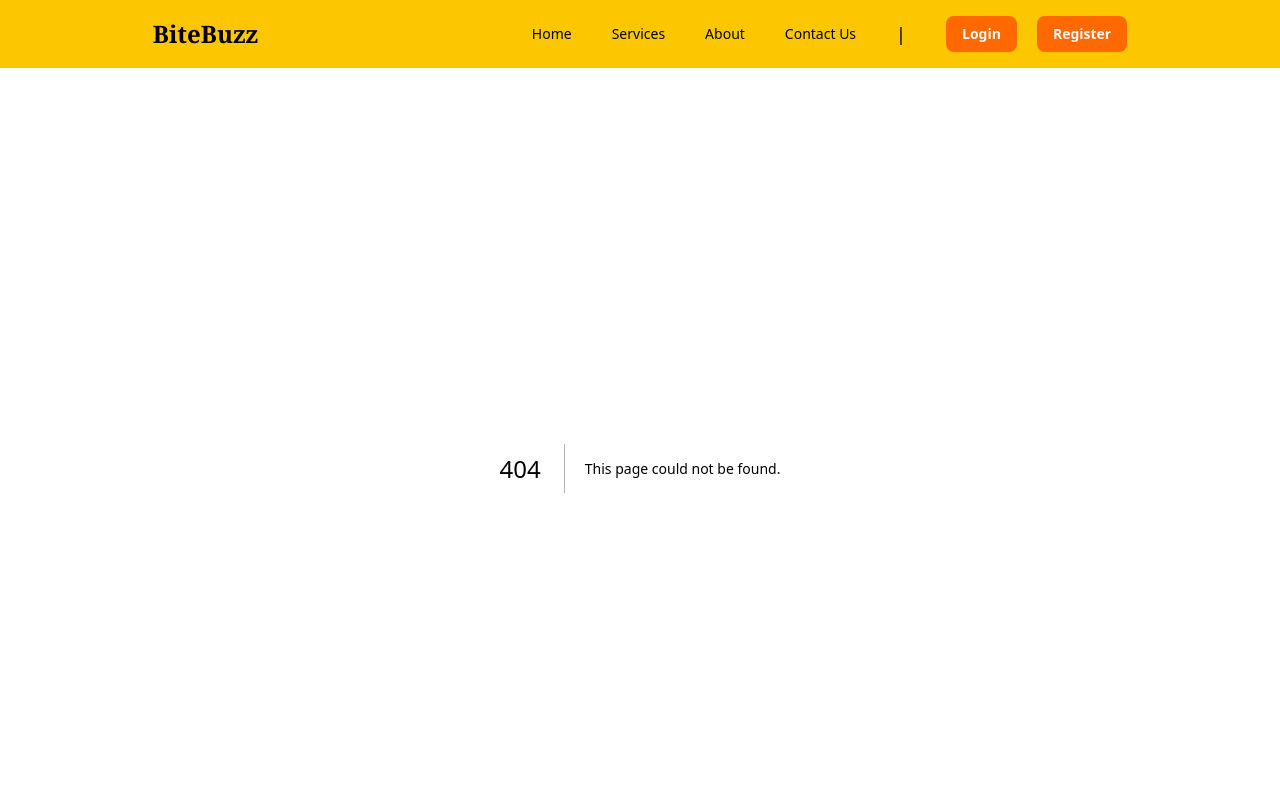
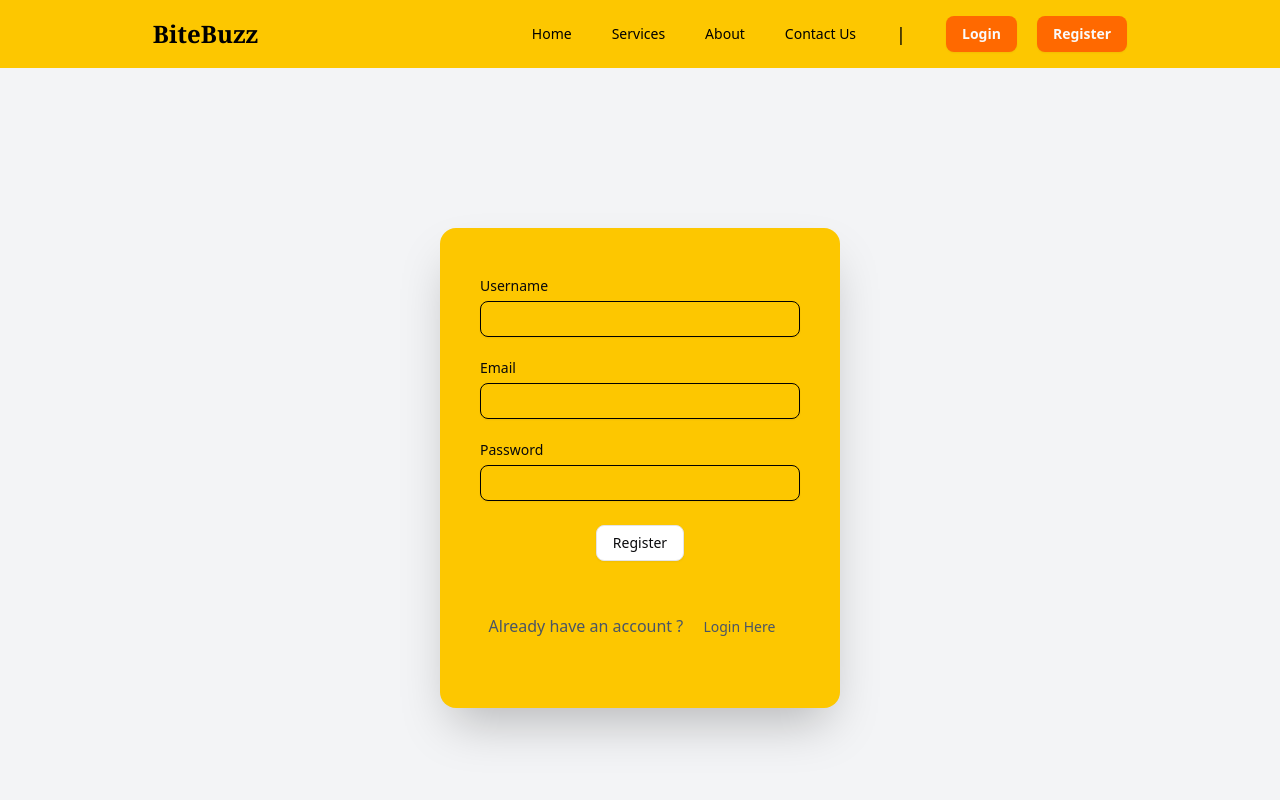
Before and after one commit to anantjain-afk/CateringServices, a Next.js app in the folder catering-services/: page /sign-up in a window 1280 px wide. Before the commit this address had no page. Shown: the top 800 px of the page. Built offline with nearby package versions, Linux system fonts and the light colour scheme; no server answers.

Commit message:
ui of signup done now work with javascript

```diff
--- /dev/null
+++ b/catering-services/app/firebase/config.js
@@ -0,0 +1,22 @@
+
+import { initializeApp,getApps , getApp} from "firebase/app";
+import { getAnalytics } from "firebase/analytics";
+import { getAuth} from 'firebase/auth';
+const firebaseConfig = {
+  apiKey: process.env.NEXT_PUBLIC_FIREBASE_API_KEY ,
+  authDomain:process.env.NEXT_PUBLIC_FIREBASE_AUTH_DOMAIN,
+  projectId: process.env.NEXT_PUBLIC_FIREBASE_PROJECT_ID,
+  storageBucket: process.env.NEXT_PUBLIC_FIREBASE_STORAGE_BUCKET,
+  messagingSenderId:process.env.NEXT_PUBLIC_FIREBASE_MESSAGING_SENDER_ID,
+  appId: process.env.NEXT_PUBLIC_FIREBASE_APP_ID,
+
+};
+
+
+
+
+const app = !getApps().length ? initializeApp(firebaseConfig) : getApp()
+const auth = getAuth(app)
+
+
+export {app,auth}
--- /dev/null
+++ b/catering-services/app/login/page.js
@@ -0,0 +1,9 @@
+import React from 'react'
+
+function login() {
+  return (
+    <div>login</div>
+  )
+}
+
+export default login
--- /dev/null
+++ b/catering-services/app/sign-up/page.js
@@ -0,0 +1,155 @@
+'use client'
+
+import { useState, useEffect } from "react";
+import {useCreateUserWithEmailAndPassword} from 'react-firebase-hooks/auth'
+import {auth} from '@/app/firebase/config'
+import { Input } from "@/components/ui/input";
+import { Button } from "@/components/ui/button";
+import { Label } from "@/components/ui/label"
+
+export default function SignUp() {
+  const [username , setUsername] = useState('')
+  const [email , setEmail] = useState('')
+  const [password , setPassword] = useState('')
+
+
+
+  return (
+    <>
+      <div className="h-[100vh] flex justify-center items-center bg-gray-100">
+          <div className="h-[60vh] w-[50vh] shadow-2xl rounded-2xl bg-yellow-400 flex   flex-col justify-start pt-[4%] gap-6 items-center">
+            <div className="w-[80%] flex flex-col gap-2">
+              <Label>Username</Label>
+              <Input className="border-black" />
+            </div>
+            <div className="w-[80%] flex flex-col gap-2">
+              <Label>Email</Label>
+              <Input className="border-black" />
+            </div>
+            <div className="w-[80%] flex flex-col gap-2">
+              <Label>Password</Label>
+              <Input className="border-black" />
+            </div>
+            <div className="flex gap-2 " >
+            <Button variant="outline">Register</Button>
+            </div>
+            <div className="mt-6">
+              <span className="text-gray-600">Already have an account ? </span>
+              <Button variant="ghost" className="text-gray-600">Login Here</Button>
+            </div>
+          </div>
+      </div>
+    </>
+  )
+}
+//   const [formData, setFormData] = useState({
+//     username: "",
+//     email: "",
+//     password: ""
+//   });
+
+//   const [errors, setErrors] = useState({});
+//   const [submitted, setSubmitted] = useState(false);
+//   const [createUserWithEmailAndPassword] = useCreateUserWithEmailAndPassword(auth) ;
+
+
+//   useEffect(() => {
+//     if (submitted) {
+//       console.log("Form Submitted:", formData);
+//       // You can add API request here (e.g., fetch or axios)
+//     }
+//   }, [submitted]);
+
+//   const handleChange = (e) => {
+//     const { name, value } = e.target;
+//     setFormData(prev => ({ ...prev, [name]: value }));
+//   };
+
+//   const validate = () => {
+//     const newErrors = {};
+//     if (!formData.username.trim()) newErrors.username = "Username is required";
+//     if (!formData.email.includes("@")) newErrors.email = "Invalid email";
+//     if (formData.password.length < 6) newErrors.password = "Password must be at least 6 characters";
+//     return newErrors;
+//   };
+
+//   const handleSubmit = async (e) => {
+//     e.preventDefault();
+//     const validationErrors = validate();
+//     setErrors(validationErrors);
+//     if (Object.keys(validationErrors).length === 0) {
+//       try {
+//         const res = await createUserWithEmailAndPassword(formData.email, formData.password)
+//         console.log({res})
+//         sessionStorage.setItem('user', true)
+//         setFormData({setFormData.email, '', });
+//         setPassword('')
+
+//     } catch(e){
+//         console.error(e)
+//     }
+//       setSubmitted(true);
+//     }
+//   };
+
+//   return (
+//     <div className="flex items-center justify-center min-h-screen bg-gray-100">
+//       <form
+//         onSubmit={handleSubmit}
+//         className="bg-yellow-400 p-8 rounded-2xl shadow-lg w-full max-w-md"
+//       >
+//         <h2 className="text-2xl font-bold mb-6 text-center">Sign Up</h2>
+
+//         {/* Username */}
+//         <div className="mb-4">
+//           <label className="block text-black">Username</label>
+//           <input
+//             name="username"
+//             type="text"
+//             value={formData.username}
+//             onChange={handleChange}
+//             className="w-full mt-1 p-2 border border-black rounded-xl focus:outline-none focus:ring-2 focus:ring-blue-400"
+//           />
+//           {errors.username && <p className="text-red-500 text-sm">{errors.username}</p>}
+//         </div>
+
+//         {/* Email */}
+//         <div className="mb-4">
+//           <label className="block text-black">Email</label>
+//           <input
+//             name="email"
+//             type="email"
+//             value={formData.email}
+//             onChange={handleChange}
+//             className="w-full mt-1 p-2 border border-black rounded-xl focus:outline-none focus:ring-2 focus:ring-blue-400"
+//           />
+//           {errors.email && <p className="text-red-500 text-sm">{errors.email}</p>}
+//         </div>
+
+//         {/* Password */}
+//         <div className="mb-6">
+//           <label className="block text-black">Password</label>
+//           <input
+//             name="password"
+//             type="password"
+//             value={formData.password}
+//             onChange={handleChange}
+//             className="w-full mt-1 p-2 border border-black rounded-xl focus:outline-none focus:ring-2 focus:ring-blue-400"
+//           />
+//           {errors.password && <p className="text-red-500 text-sm">{errors.password}</p>}
+//         </div>
+
+//         <button
+//           type="submit"
+//           className="w-full bg-[#0f4e64] text-white py-2 rounded-xl hover:bg-blue-900 transition"
+//         >
+//           Sign Up
+//         </button>
+
+//         {submitted && (
+//           <p className="mt-4 text-green-500 text-center">Form submitted successfully!</p>
+//         )}
+//       </form>
+//     </div>
+//   );
+// }
--- /dev/null
+++ b/catering-services/components/ui/input.jsx
@@ -0,0 +1,24 @@
+import * as React from "react"
+
+import { cn } from "@/lib/utils"
+
+function Input({
+  className,
+  type,
+  ...props
+}) {
+  return (
+    <input
+      type={type}
+      data-slot="input"
+      className={cn(
+        "file:text-foreground placeholder:text-muted-foreground selection:bg-primary selection:text-primary-foreground dark:bg-input/30 border-input flex h-9 w-full min-w-0 rounded-md border bg-transparent px-3 py-1 text-base shadow-xs transition-[color,box-shadow] outline-none file:inline-flex file:h-7 file:border-0 file:bg-transparent file:text-sm file:font-medium disabled:pointer-events-none disabled:cursor-not-allowed disabled:opacity-50 md:text-sm",
+        "focus-visible:border-ring focus-visible:ring-ring/50 focus-visible:ring-[3px]",
+        "aria-invalid:ring-destructive/20 dark:aria-invalid:ring-destructive/40 aria-invalid:border-destructive",
+        className
+      )}
+      {...props} />
+  );
+}
+
+export { Input }
--- /dev/null
+++ b/catering-services/components/ui/label.jsx
@@ -0,0 +1,23 @@
+"use client"
+
+import * as React from "react"
+import * as LabelPrimitive from "@radix-ui/react-label"
+
+import { cn } from "@/lib/utils"
+
+function Label({
+  className,
+  ...props
+}) {
+  return (
+    <LabelPrimitive.Root
+      data-slot="label"
+      className={cn(
+        "flex items-center gap-2 text-sm leading-none font-medium select-none group-data-[disabled=true]:pointer-events-none group-data-[disabled=true]:opacity-50 peer-disabled:cursor-not-allowed peer-disabled:opacity-50",
+        className
+      )}
+      {...props} />
+  );
+}
+
+export { Label }
--- a/catering-services/package.json
+++ b/catering-services/package.json
@@ -9,13 +9,17 @@
     "lint": "next lint"
   },
   "dependencies": {
+    "@radix-ui/react-label": "^2.1.4",
     "@radix-ui/react-slot": "^1.2.0",
     "class-variance-authority": "^0.7.1",
     "clsx": "^2.1.1",
+    "firebase": "^11.6.0",
     "lucide-react": "^0.503.0",
+    "mongoose": "^8.13.2",
     "next": "15.3.1",
     "react": "^19.0.0",
     "react-dom": "^19.0.0",
+    "react-firebase-hooks": "^5.1.1",
     "tailwind-merge": "^3.2.0",
     "tw-animate-css": "^1.2.8"
   },
```
Also changed, not shown: 1 other file (tests, documents, lock files or other folders).
